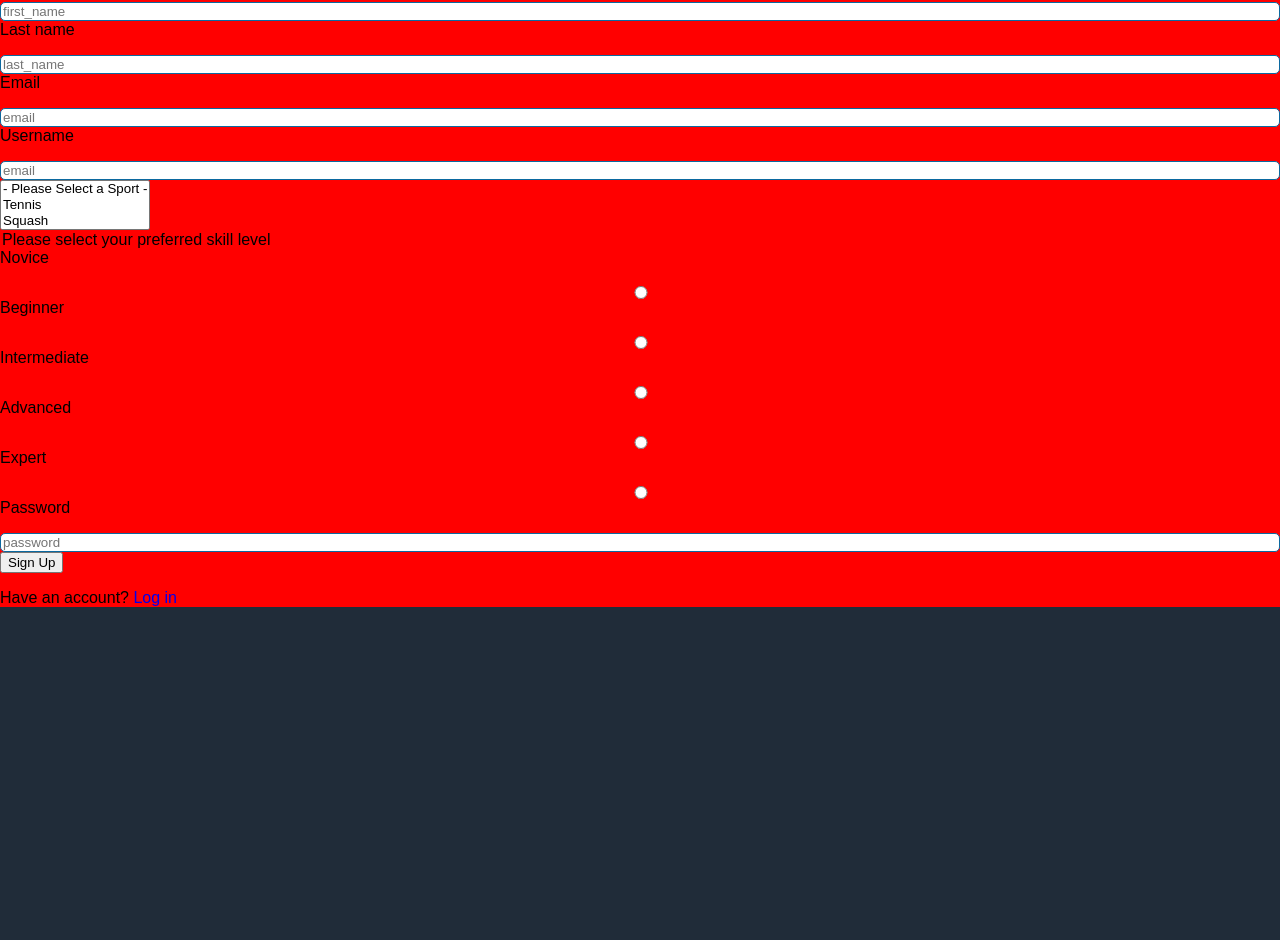
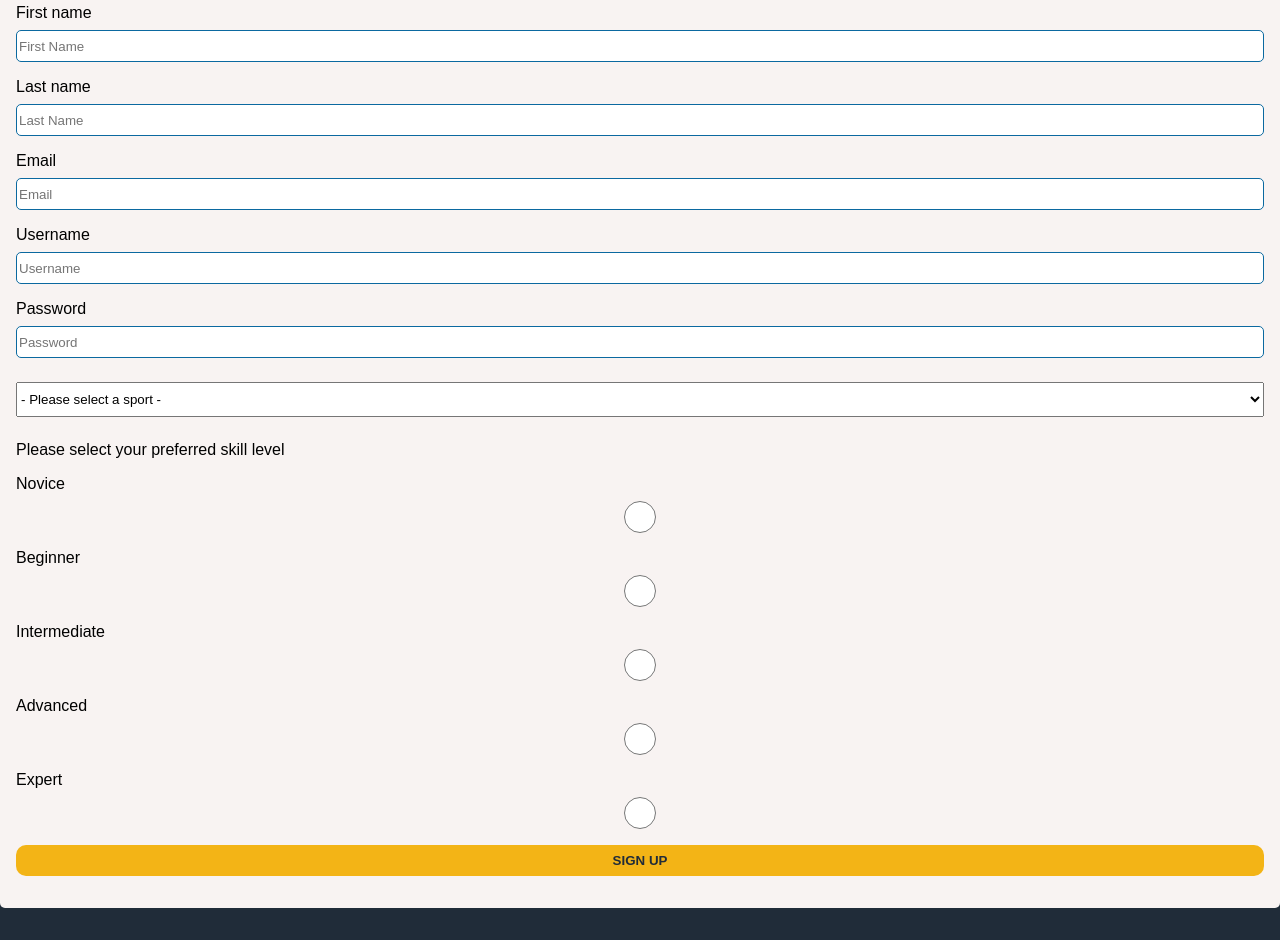
Before and after one commit to leon-bw/Racket-Up-Client, a React (Vite) app: page /signup in a window 1280 px wide. Shown: the part 212-1152 px from the top of the page. Before the commit the page ends 835 px from the top, so only its background shows below. Built offline with nearby package versions, Linux system fonts and the light colour scheme.

Commit message:
Add button component, correct styling and routing

```diff
--- /dev/null
+++ b/src/Components/Button/Button.jsx
@@ -0,0 +1,17 @@
+import { motion } from "framer-motion";
+import "./Button.scss";
+
+const Button = ({ children, className }) => {
+  return (
+    <motion.button
+      className="btn"
+      whileHover={{ scale: 1.2 }}
+      whileTap={{ scale: 0.9 }}
+      transition={{ type: "spring", stiffness: 400, damping: 17 }}
+    >
+      {children}
+    </motion.button>
+  );
+};
+
+export default Button;
--- /dev/null
+++ b/src/Components/Button/Button.scss
@@ -0,0 +1,20 @@
+@use "../../styles/partials/utilities/mixins" as *;
+@use "../../styles/partials/utilities/variables" as *;
+
+.btn {
+    background-color: $accent;
+    color: $background;
+    border-radius: 10px;
+    border: none;
+    padding: .5rem 1rem;
+    width: 100%;
+    font-weight: 600;
+    text-transform: uppercase;
+
+
+    &--border{
+        border: 2px solid $accent;
+        background-color: $background;
+        color: $accent;
+    }
+}
--- a/src/Components/Input/Input.jsx
+++ b/src/Components/Input/Input.jsx
@@ -1,10 +1,10 @@
 import "./Input.scss"
 
-const Input = ({ label, name, type }) => {
+const Input = ({ label, name, type, placeholder }) => {
   return (
     <div className="input">
         <label htmlFor={name} className="input__label">{label}</label>
-        <input type={type} id={name} name={name} className="input__field" placeholder={name} />
+        <input type={type} id={name} name={name} className="input__field" placeholder={placeholder} />
     </div>
   )
 }
--- a/src/Components/Input/Input.scss
+++ b/src/Components/Input/Input.scss
@@ -2,10 +2,11 @@
 @use "../../styles/partials/utilities/variables" as *;
 
 .input {
-    @include flexbox($direction: column, $gap: 1rem);
+    @include flexbox($direction: column);
 
     &__field {
         border-radius: 5px;
         border: 1px solid $primary;
+        height: 1.5rem;
     }
 }
--- a/src/Components/NavigationMobile/NavigationMobile.scss
+++ b/src/Components/NavigationMobile/NavigationMobile.scss
@@ -46,7 +46,7 @@
     &__btn {
         padding: .5rem;
         text-transform: uppercase;
-        border-radius: 5px;
+        border-radius: 10px;
         font-weight: 600;
         display: block;
         text-align: center;
--- a/src/Pages/HomePage/HomePage.jsx
+++ b/src/Pages/HomePage/HomePage.jsx
@@ -1,11 +1,50 @@
-
+import { Link } from "react-router-dom";
+import { motion } from "framer-motion";
 
 const HomePage = () => {
   return (
     <main>
+      <section className="hero">
+        <div className="hero__container">
+          <div className="hero__body">
+            <h1 className="hero__heading">
+              Connecting Racket Sport Enthusiasts for thrilling matches
+            </h1>
+            <h4 className="hero__subheading">
+              Find partners to play your favourite racket sports and elevate
+              your game. Join our community today!
+            </h4>
+          </div>
+          <div className="hero__btns">
+            <Link to="/signup">
+              <motion.a
+                whileHover={{ scale: 1.2 }}
+                transition={{ type: "spring", stiffness: 400, damping: 10 }}
+                onHoverStart={(e) => {}}
+                onHoverEnd={(e) => {}}
+                whileTap={{ scale: 0.9, backgroundColor: ["#F3B416"] }}
+                className="hero__btn hero__btn--join"
+              >
+                Join
+              </motion.a>
+            </Link>
+            <Link to="/">
+              <motion.a
+                whileHover={{ scale: 1.2 }}
+                transition={{ type: "spring", stiffness: 400, damping: 10 }}
+                onHoverStart={(e) => {}}
+                onHoverEnd={(e) => {}}
+                whileTap={{ scale: 0.9, backgroundColor: ["#F3B416"] }}
+                className="hero__btn hero__btn--learn-more"
+              >
+                Learn More
+              </motion.a>
+            </Link>
+          </div>
+        </div>
+      </section>
+    </main>
+  );
+};
 
-    </main>
-  )
-}
-
-export default HomePage
+export default HomePage;
--- a/src/Pages/SignUpPage/SignUpPage.jsx
+++ b/src/Pages/SignUpPage/SignUpPage.jsx
@@ -1,18 +1,18 @@
 import Input from "../../Components/Input/Input";
 import { useState } from "react";
 import { Link, useNavigate } from "react-router-dom";
-import { axios } from "axios";
+import axios from "axios";
 import "./SignUpPage.scss";
+import Button from "../../Components/Button/Button";
 
 const SignUpPage = () => {
-
   const [error, setError] = useState("");
   const navigate = useNavigate();
 
   const handleSubmit = async (e) => {
     e.preventDefault();
     try {
-      await axios.post("http://localhost:8080/api/users/sign-up", {
+      await axios.post("http://localhost:8080/api/users/signup", {
         first_name: e.target.first_name.value,
         last_name: e.target.last_name.value,
         email: e.target.email.value,
@@ -31,34 +31,97 @@ const SignUpPage = () => {
 
   return (
     <main>
+      <section className="signup">
         <div className="signup__headline">
           <h1 className="signup__heading">Get Started</h1>
-      <p className="signup__text">Connect with local racket sport enthusiasts near you!</p>
+          <p className="signup__text">
+            Connect with local racket sport enthusiasts near you!
+          </p>
         </div>
+        <div className="signup__container">
           <form action="" className="form" onSubmit={handleSubmit}>
-      <Input type="text" name="first_name" label="First name" placeholder="First Name"/>
-      <Input type="text" name="last_name" label="Last name" placeholder="Last Name"/>
-      <Input type="text" name="email" label="Email" placeholder="Email"/>
-      <Input type="text" name="email" label="Username" placeholder="Username"/>
-      <select name="sport" id="sport" size={3} required>
-        <option value="">- Please Select a Sport -</option>
+            <Input
+              type="text"
+              name="first_name"
+              label="First name"
+              placeholder="First Name"
+            />
+            <Input
+              type="text"
+              name="last_name"
+              label="Last name"
+              placeholder="Last Name"
+            />
+            <Input type="text" name="email" label="Email" placeholder="Email" />
+            <Input
+              type="text"
+              name="email"
+              label="Username"
+              placeholder="Username"
+            />
+            <Input
+              type="password"
+              name="password"
+              label="Password"
+              placeholder="Password"
+            />
+            <select name="sport" id="sport">
+              <option value="">- Please select a sport -</option>
               <option value="Tennis">Tennis</option>
               <option value="Squash">Squash</option>
               <option value="Badminton">Badminton</option>
             </select>
             <legend>Please select your preferred skill level</legend>
-      <div className="form__radio">
-      <Input type="radio" name="skill_level" id="1" value="novice" label="Novice"/>
-      <Input type="radio" name="skill_level" id="2" value="beginner" label="Beginner"/>
-      <Input type="radio" name="skill_level" id="3" value="intermediate" label="Intermediate"/>
-      <Input type="radio" name="skill_level" id="4" value="advanced" label="Advanced"/>
-      <Input type="radio" name="skill_level" id="5" value="expert" label="Expert"/>
-      </div>
-      <Input type="password" name="password" label="Password" placeholder="Password"/>
-      <button className="form__btn">Sign Up</button>
+            <section className="radio">
+              <Input
+                className="radio__option"
+                type="radio"
+                name="skill_level"
+                id="1"
+                value="novice"
+                label="Novice"
+              />
+              <Input
+                className="radio__option"
+                type="radio"
+                name="skill_level"
+                id="2"
+                value="beginner"
+                label="Beginner"
+              />
+              <Input
+                className="radio__option"
+                type="radio"
+                name="skill_level"
+                id="3"
+                value="intermediate"
+                label="Intermediate"
+              />
+              <Input
+                className="radio__option"
+                type="radio"
+                name="skill_level"
+                id="4"
+                value="advanced"
+                label="Advanced"
+              />
+              <Input
+                className="radio__option"
+                type="radio"
+                name="skill_level"
+                id="5"
+                value="expert"
+                label="Expert"
+              />
+            </section>
+            <Link to="/login">
+              <Button type="submit" className="form__btn">Sign Up</Button>
+            </Link>
             <p>{error}</p>
           </form>
-      <p className="sign__switch">
+        </div>
+      </section>
+      <p className="signup__switch-page">
         Have an account? <Link to="/login">Log in</Link>
       </p>
     </main>
--- a/src/Pages/SignUpPage/SignUpPage.scss
+++ b/src/Pages/SignUpPage/SignUpPage.scss
@@ -1,3 +1,63 @@
-main {
-    background-color: red;
+@use "../../styles/partials/utilities/mixins" as *;
+@use "../../styles/partials/utilities/variables" as *;
+
+.signup {
+
+    &__container {
+        background-color: $main-text;
+        padding: 1rem;
+        margin: .5rem;
+        max-width: 80rem;
+        border-radius: 5px;
+
+        @include desktop {
+            margin: auto;
+        }
+    }
+
+    &__headline {
+        text-align: center;
+        color: $main-text;
+        padding: 1rem;
+    }
+
+    &__switch-page {
+        margin-top: 2rem;
+        color: $main-text;
+        text-align: center;
+
+        a {
+            color: $accent;
+        }
+    }
 }
+
+.form {
+
+    &__btn {
+        border: none;
+    }
+}
+
+.input {
+
+    &__field {
+        margin: .5rem 0 1rem;
+        height: 2rem;
+    }
+
+    &::placeholder {
+        position: relative;
+        left: 2rem;
+    }
+}
+
+select {
+    width: 100%;
+    margin: .5rem 0;
+    padding: .5rem 0;
+}
+
+legend {
+    @extend select;
+}
--- a/src/styles/partials/utilities/_mixins.scss
+++ b/src/styles/partials/utilities/_mixins.scss
@@ -2,6 +2,12 @@
 
 @mixin logo-color {
   filter: invert(90%) sepia(3%) saturate(233%) hue-rotate(323deg) brightness(108%) contrast(96%);
+}
+
+@mixin container {
+  max-width: 80rem;
+  padding: 0 1rem;
+  margin: 0 auto;
 }
 
 @mixin desktop {
```
Also changed, not shown: src/App.jsx (+4 -3 lines). Lines whose indentation alone changed are shown as unchanged.
